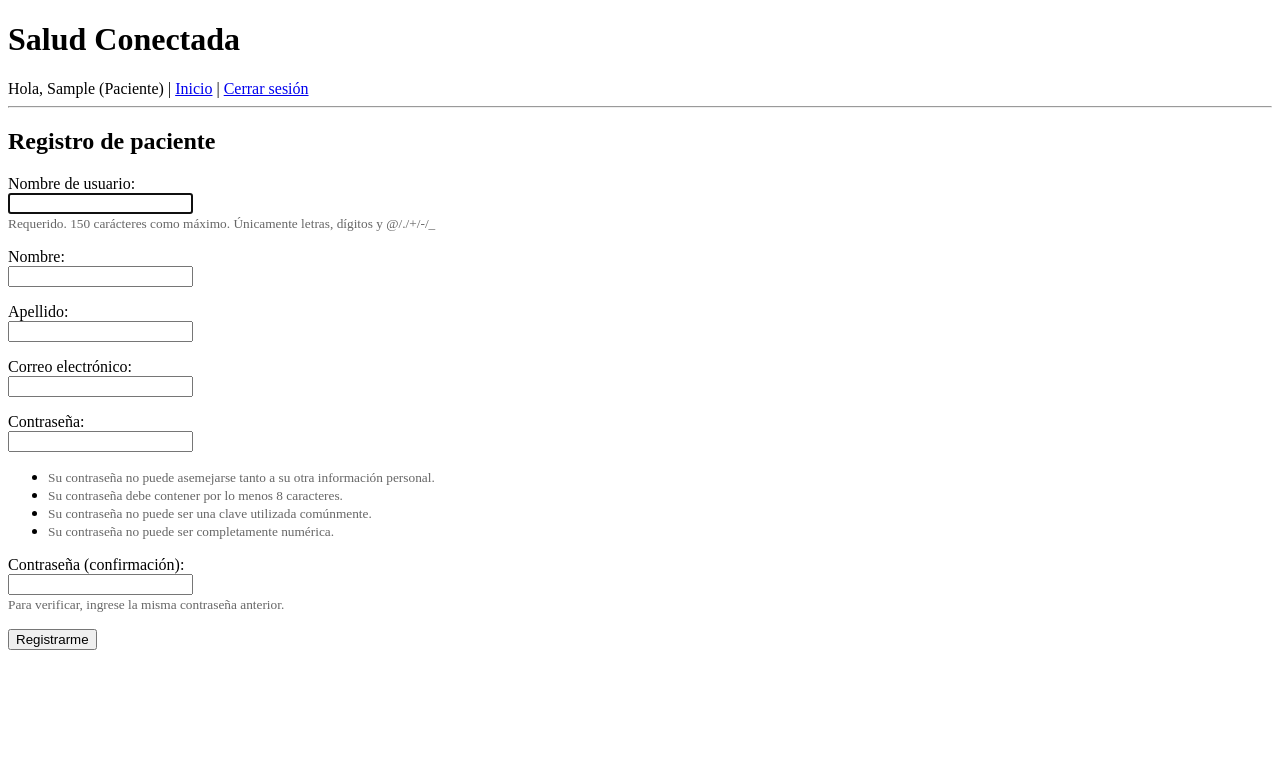
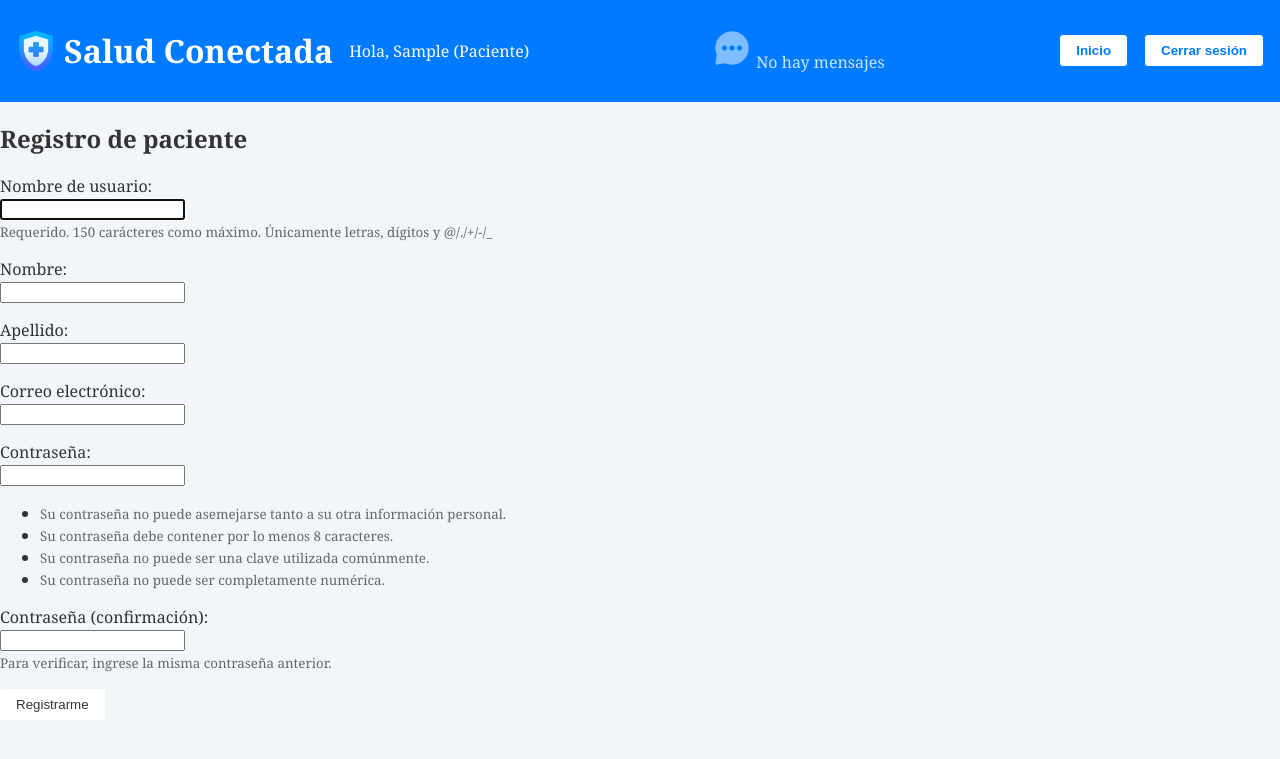
Before and after one commit to jaco8ar/SaludConectada, a Django app: page /registro/ in a window 1280 px wide. Shown: the top 759 px of the page. Run offline with Django 5.2, Linux system fonts and the light colour scheme; the visitor is signed in with stand-in values (Sample User, id 1).

Commit message:
change: aplicación de estilos generales y cambio a nav bar

```diff
--- /dev/null
+++ b/static/styles/styles.css
@@ -0,0 +1,121 @@
+/* Base styles for SaludConectada */
+
+:root {
+  --primary-color: #007bff; /* Blue */
+  --primary-hover-color: #0056b3; /* Darker blue */
+  --secondary-color: #f2f6fa; /* Light grayish blue */
+  --text-color: #333; /* Dark gray */
+  --white-color: #ffffff; /* White */
+}
+
+body {
+  font-family: Georgia, serif;
+  margin: 0;
+  padding: 0;
+  background-color: var(--secondary-color);
+  color: var(--text-color);
+}
+
+header {
+  background-color: var(--primary-color);
+  color: var(--white-color);
+  padding: 0.5rem 1rem; /* Reduced padding for smaller header */
+  display: flex;
+  align-items: center;
+  justify-content: space-between;
+}
+
+header .logo {
+  display: flex;
+  align-items: center;
+}
+
+header .logo img {
+  height: 40px; /* Adjust logo size */
+  margin-right: 0.5rem;
+}
+
+header .user-info {
+  margin-right: auto;
+  padding-left: 1rem;
+  font-size: 1rem;
+  color: var(--white-color);
+}
+
+header .messages {
+  margin-right: auto;
+  padding-left: 1rem;
+}
+
+header .messages img {
+  height: 40px;
+  opacity: 0.5;
+}
+
+header .messages span {
+  height: 40px;
+  opacity: 0.8;
+}
+
+header nav {
+  display: flex;
+  gap: 0.5rem;
+}
+
+header nav button {
+  display: inline-block;
+  background-color: var(--white-color);
+  color: var(--primary-color);
+  padding: 0.5rem 1rem;
+  border-radius: 4px;
+  margin-left: 0.5rem;
+  font-weight: bold;
+  border: 1px solid var(--primary-color);
+  cursor: pointer;
+}
+
+header nav button:hover {
+  background-color: var(--primary-color);
+  color: var(--white-color);
+}
+
+footer {
+  background-color: var(--primary-color);
+  color: var(--white-color);
+  padding: 1rem;
+  text-align: center;
+  position: fixed;
+  bottom: 0;
+  width: 100%;
+}
+
+a {
+  color: var(--primary-color);
+  text-decoration: none;
+}
+
+a:hover {
+  text-decoration: underline;
+}
+
+.container {
+  margin: 2rem auto;
+  padding: 1rem;
+  max-width: 1200px;
+  background-color: var(--white-color);
+  border-radius: 8px;
+  box-shadow: 0 2px 4px rgba(0, 0, 0, 0.1);
+}
+
+button {
+  background-color: var(--white-color);
+  color: var(--text-color);
+  border: none;
+  padding: 0.5rem 1rem;
+  border-radius: 1px;
+  cursor: pointer;
+}
+
+button:hover {
+  background-color: var(--primary-hover-color);
+}
--- a/templates/base.html
+++ b/templates/base.html
@@ -1,37 +1,55 @@
 <!DOCTYPE html>
 <html lang="es">
   <head>
-  <meta charset="UTF-8">
+    <meta charset="UTF-8" />
     <title>Salud Conectada</title>
+    <link rel="stylesheet" href="/static/styles/styles.css" />
   </head>
   <body>
     <header>
+      <div class="logo">
+        <img src="/static/img/logo.png" alt="Logo de Salud Conectada" />
         <h1>Salud Conectada</h1>
-    <nav>
-      {% if user.is_authenticated %}
-        Hola, {{ user.first_name|default:user.username }} ({{ user.get_role_display }})
-        |
-        <a href="{% url 'accounts:home' %}">Inicio</a>
-        |
-        <a href="{% url 'accounts:logout' %}">Cerrar sesión</a>
-      {% else %}
-        <a href="{% url 'accounts:login' %}">Iniciar sesión</a> |
-        <a href="{% url 'accounts:register' %}">Registrarse</a>
+      </div>
+
+      <div class="user-info">
+        {% if user.is_authenticated %} Hola,
+        {{user.first_name|default:user.username }} ({{ user.get_role_display }})
         {% endif %}
-    </nav>
-    <hr>
-  </header>
+      </div>
 
+      <div class="messages">
         {% if messages %}
         <ul>
           {% for message in messages %}
           <li>{{ message }}</li>
           {% endfor %}
         </ul>
+        {% else %}
+        <img src="/static/img/mensajes.png" alt="No hay mensajes" />
+        <span>No hay mensajes</span>
         {% endif %}
+      </div>
 
-  <main>
-    {% block content %}{% endblock %}
-  </main>
+      <nav>
+        {% if user.is_authenticated %}
+        <button onclick="location.href='{% url 'accounts:home' %}'">
+          Inicio
+        </button>
+        <button onclick="location.href='{% url 'accounts:logout' %}'">
+          Cerrar sesión
+        </button>
+        {% else %}
+        <button onclick="location.href='{% url 'accounts:login' %}'">
+          Iniciar sesión
+        </button>
+        <button onclick="location.href='{% url 'accounts:register' %}'">
+          Registrarse
+        </button>
+        {% endif %}
+      </nav>
+    </header>
+
+    <main>{% block content %}{% endblock %}</main>
   </body>
 </html>
```
Also changed, not shown: static/img/logo.png (added), static/img/mensajes.png (added), 1 other file. Lines whose indentation alone changed are shown as unchanged.
